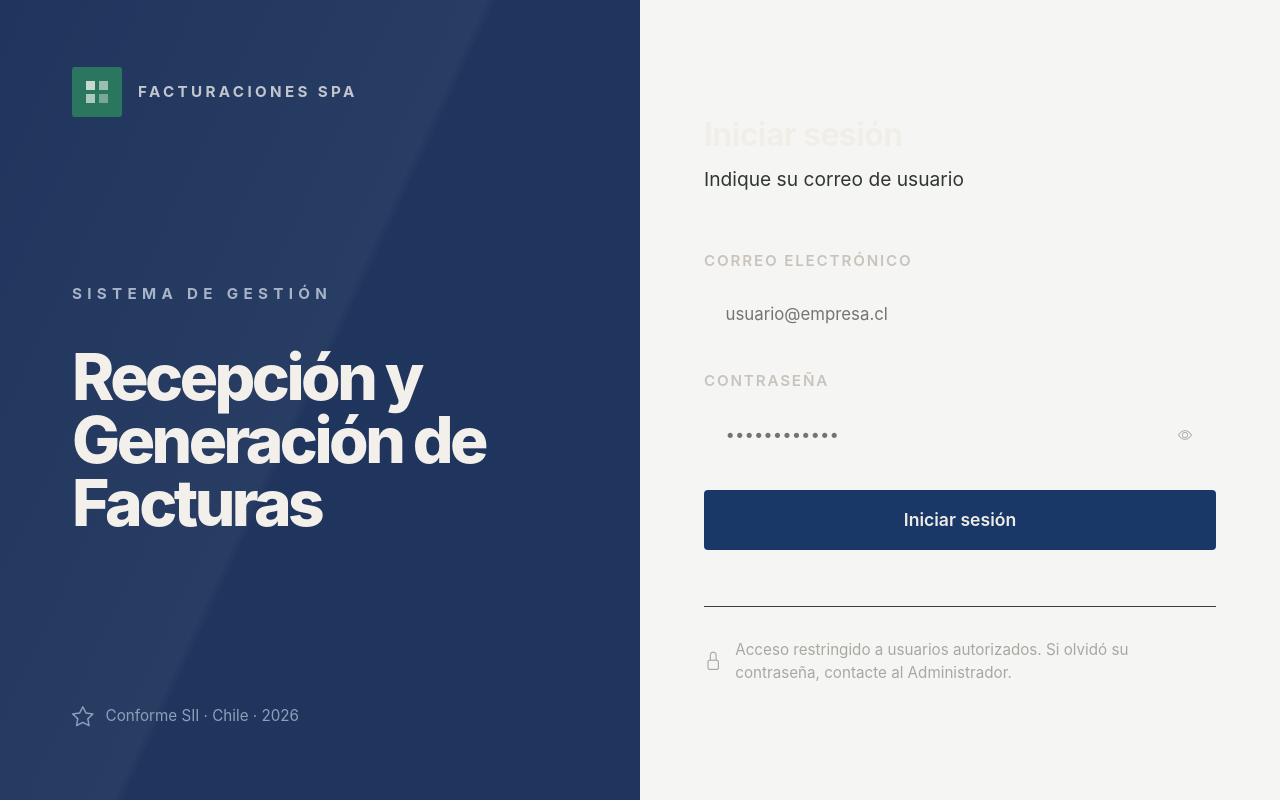
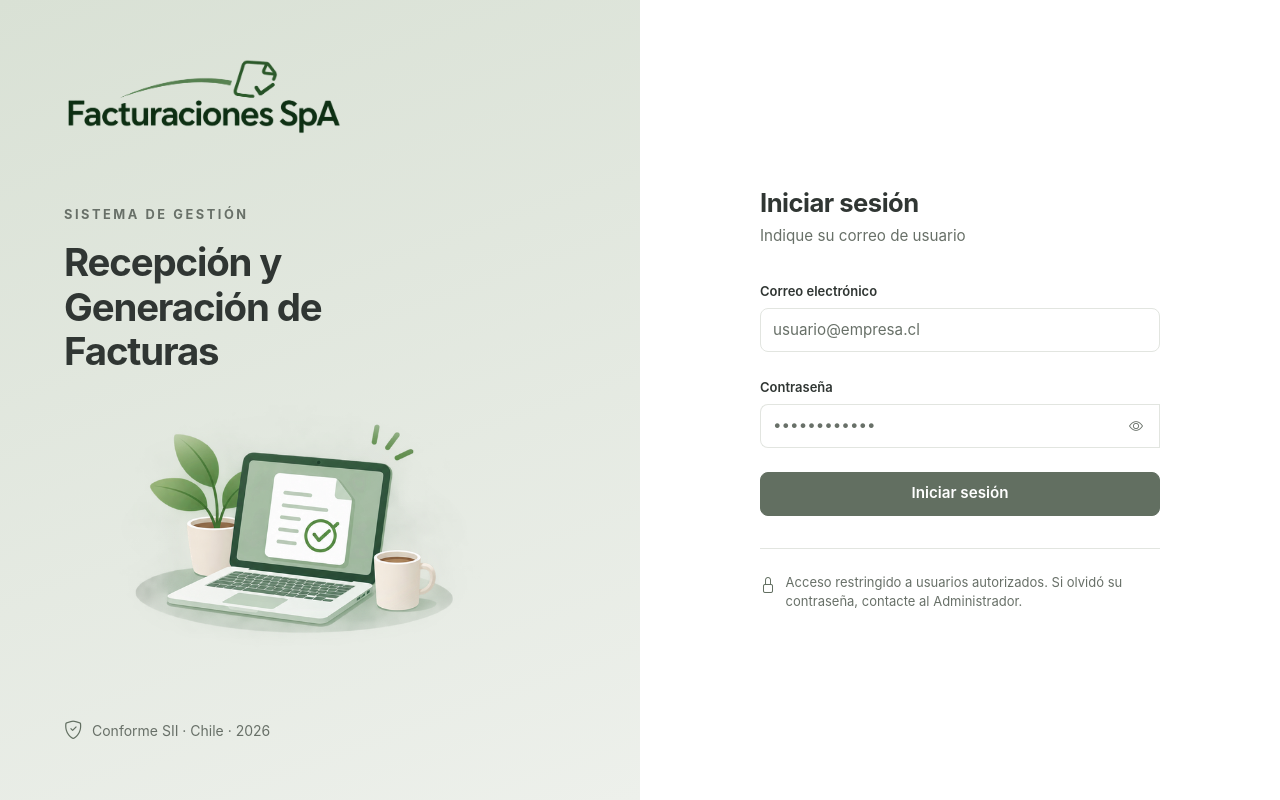
Before and after one commit to benjamnm/Proceso_de_Automatizacion_Recepcion_y_Generacion_de_Facturas, a Flask app: page /auth/login in a window 1280 px wide. Run offline with Flask 3, Linux system fonts and the light colour scheme; parts of the project's set-up code (start-up, migrations or seed data) failed here and were passed over.

Commit message:
feat(ui): login y error con logo e ilustración

```diff
--- a/Proceso_de_Automatizacion_Recepcion_y_Generacion_de_Facturas/app/static/css/app.css
+++ b/Proceso_de_Automatizacion_Recepcion_y_Generacion_de_Facturas/app/static/css/app.css
@@ -133,15 +133,6 @@ h5, .h5,
     color: var(--color-grafito);
 }
 
-h6, .h6 {
-    font-size: 0.95rem;
-    font-weight: 600;
-}
-
-a {
-    text-underline-offset: 0.15em;
-}
-
 :focus-visible {
     outline: 2px solid var(--color-salvia);
     outline-offset: 2px;
@@ -155,10 +146,6 @@ a:focus-visible,
 .form-check-input:focus-visible {
     outline: 0;
     box-shadow: var(--anillo-foco);
-}
-
-code {
-    color: var(--color-grafito);
 }
 
 
@@ -990,6 +977,23 @@ a.metrica-etiqueta:hover {
 }
 
 
+/* 7.15 Página de error */
+.pagina-error h1 {
+    font-size: 4rem;
+    color: var(--color-grafito);
+}
+
+.pagina-error .lead {
+    color: var(--color-texto-secundario);
+}
+
+.pagina-error-logo {
+    display: block;
+    width: 180px;
+    height: auto;
+    margin: 0 auto 2rem;
+}
+
 /* 8. Utilidades ------------------------------------------------------ */
 .texto-preformateado {
     white-space: pre-wrap;
--- a/Proceso_de_Automatizacion_Recepcion_y_Generacion_de_Facturas/app/static/css/login.css
+++ b/Proceso_de_Automatizacion_Recepcion_y_Generacion_de_Facturas/app/static/css/login.css
@@ -1,184 +1,119 @@
+/* =====================================================================
+   Login — tema claro salvia/grafito (Fase 3 del plan de rediseño v2)
+   Usa solo los tokens declarados en app.css.
+   ===================================================================== */
+
 .login-page {
     min-height: 100vh;
     display: grid;
-    grid-template-columns: minmax(420px, 1fr) minmax(520px, 1fr);
-    background: var(--dark);
+    grid-template-columns: 1fr;
+    background-color: var(--color-superficie);
 }
 
+/* Panel de marca (solo ≥ 992 px; en móvil lo oculta .d-none) */
 .login-brand-panel {
-    position: relative;
-    display: flex;
     flex-direction: column;
     justify-content: space-between;
-    padding: 4.2rem 4.5rem;
-    overflow: hidden;
-    background:
-        linear-gradient(
-            rgba(25, 47, 88, 0.97),
-            rgba(25, 47, 88, 0.97)
-        ),
-        linear-gradient(
-            90deg,
-            transparent 49%,
-            rgba(255, 255, 255, 0.04) 50%
-        );
-    background-size: auto, 58px 58px;
+    gap: 2rem;
+    padding: 3.5rem 4rem;
+    background: linear-gradient(160deg, var(--color-salvia-claro), var(--color-salvia-tenue));
 }
 
-.login-brand-panel::after {
-    content: "";
-    position: absolute;
-    inset: 0;
-    pointer-events: none;
-    background: linear-gradient(
-        115deg,
-        transparent 0%,
-        rgba(255, 255, 255, 0.04) 48%,
-        transparent 49%
-    );
-}
-
-.brand-header,
-.brand-content,
-.brand-footer {
-    position: relative;
-    z-index: 1;
-}
-
-.brand-header {
-    display: flex;
-    align-items: center;
-    gap: 1rem;
-}
-
-.brand-mark {
-    width: 50px;
-    height: 50px;
-    display: grid;
-    grid-template-columns: repeat(2, 1fr);
-    grid-template-rows: repeat(2, 1fr);
-    gap: 4px;
-    padding: 14px;
-    border-radius: 3px;
-    background: #2b765f;
-}
-
-.brand-mark span {
-    background: #d8e5dc;
-    opacity: 0.9;
-}
-
-.brand-mark span:nth-child(2) {
-    opacity: 0.65;
-}
-
-.brand-mark span:nth-child(3) {
-    opacity: 0.75;
-}
-
-.brand-mark span:nth-child(4) {
-    opacity: 0.45;
-}
-
-.brand-name {
-    color: #c1c6ce;
-    font-size: 0.95rem;
-    font-weight: 700;
-    letter-spacing: 0.22em;
+.brand-header img {
+    display: block;
+    width: 280px;
+    max-width: 100%;
+    height: auto;
 }
 
 .brand-content {
-    margin-top: auto;
-    margin-bottom: auto;
+    margin-block: auto;
 }
 
 .eyebrow {
-    margin-bottom: 2.5rem;
-    color: #a7b4c8;
-    font-size: 0.95rem;
+    margin-bottom: 1rem;
+    color: var(--color-texto-secundario);
+    font-size: 0.8rem;
     font-weight: 700;
-    letter-spacing: 0.35em;
+    letter-spacing: 0.2em;
 }
 
 .brand-content h1 {
-    margin: 0;
-    color: #f3efeb;
-    font-size: clamp(3.6rem, 5vw, 5.3rem);
-    font-weight: 800;
-    line-height: 0.98;
-    letter-spacing: -0.055em;
+    margin: 0 0 2rem;
+    color: var(--color-grafito);
+    font-size: 2.4rem;
+    font-weight: 700;
+    line-height: 1.15;
+    letter-spacing: -0.03em;
+}
+
+.login-ilustracion {
+    display: block;
+    width: 100%;
+    max-width: 460px;
+    height: auto;
 }
 
 .brand-footer {
     display: flex;
     align-items: center;
-    gap: 0.75rem;
-    color: #8ca0bc;
-    font-size: 0.95rem;
+    gap: 0.6rem;
+    color: var(--color-texto-secundario);
+    font-size: 0.875rem;
 }
 
-.brand-footer i {
-    color: var(--mint);
-    font-size: 1.35rem;
+.brand-footer .bi {
+    color: var(--color-salvia-oscuro);
+    font-size: 1.15rem;
 }
 
+/* Panel del formulario */
 .login-form-panel {
     display: flex;
     align-items: center;
     justify-content: center;
-    padding: 3rem 4rem;
-    background: var(--dark);
+    padding: 3rem 1.5rem;
+    background-color: var(--color-superficie);
 }
 
 .login-card {
-    width: min(100%, 525px);
+    width: min(100%, 400px);
+}
+
+.login-logo-movil {
+    display: block;
+    width: 180px;
+    height: auto;
+    margin: 0 auto 2rem;
 }
 
 .login-heading {
-    margin-bottom: 3.5rem;
+    margin-bottom: 2rem;
 }
 
 .login-heading h2 {
-    margin-bottom: 0.7rem;
-    color: #f1eeea;
-    font-size: 2rem;
+    margin-bottom: 0.4rem;
+    color: var(--color-grafito);
+    font-size: 1.6rem;
     font-weight: 700;
 }
 
 .login-heading p {
     margin: 0;
-    color: var(--muted);
-    font-size: 1.2rem;
+    color: var(--color-texto-secundario);
+    font-size: 0.95rem;
 }
 
-.form-label {
-    margin-bottom: 0.7rem;
-    color: #c8c3bd;
-    font-size: 0.95rem;
+.login-page .form-label {
+    margin-bottom: 0.4rem;
+    font-size: 0.8125rem;
     font-weight: 600;
-    letter-spacing: 0.12em;
-    text-transform: uppercase;
+    color: var(--color-grafito);
 }
 
 .login-input {
-    min-height: 62px;
-    border: 1px solid var(--border);
-    border-radius: 4px;
-    background: var(--input);
-    color: #f5f2ee;
-    font-size: 1.05rem;
-    padding: 0 1.35rem;
-}
-
-.login-input::placeholder {
-    color: #747572;
-}
-
-.login-input:focus {
-    border-color: var(--mint);
-    background: var(--input);
-    box-shadow: 0 0 0 0.2rem rgba(143, 208, 187, 0.15);
-    color: #ffffff;
+    min-height: 44px;
+    font-size: 0.95rem;
 }
 
 .password-input {
@@ -186,90 +121,74 @@
 }
 
 .password-toggle {
-    min-width: 62px;
-    border: 1px solid var(--border);
+    min-width: 46px;
+    border: 1px solid var(--color-borde);
     border-left: 0;
-    border-radius: 0 4px 4px 0;
-    background: var(--input);
-    color: #aaa9a4;
+    background-color: var(--color-superficie);
+    color: var(--color-texto-secundario);
 }
 
-.password-toggle:hover,
-.password-toggle:focus {
-    color: var(--mint);
+.password-toggle:hover {
+    background-color: var(--color-salvia-tenue);
+    color: var(--color-grafito);
+}
+
+.password-toggle:focus-visible {
+    box-shadow: var(--anillo-foco);
+}
+
+/* El campo y el botón de mostrar contraseña comparten el foco. */
+.input-group:focus-within .password-toggle {
+    border-color: var(--color-salvia);
+}
+
+.was-validated .password-input:invalid + .password-toggle {
+    border-color: var(--bs-form-invalid-border-color);
 }
 
 .btn-login {
-    min-height: 60px;
-    border: 0;
-    border-radius: 4px;
-    background: #193867;
-    color: #eeeae5;
-    font-size: 1.1rem;
-    font-weight: 600;
-}
-
-.btn-login:hover,
-.btn-login:focus {
-    background: #244b83;
-    color: #ffffff;
+    --bs-btn-color: var(--color-texto-invertido);
+    --bs-btn-bg: var(--color-salvia-oscuro);
+    --bs-btn-border-color: var(--color-salvia-oscuro);
+    --bs-btn-hover-color: var(--color-texto-invertido);
+    --bs-btn-hover-bg: var(--color-salvia-hover);
+    --bs-btn-hover-border-color: var(--color-salvia-hover);
+    --bs-btn-active-color: var(--color-texto-invertido);
+    --bs-btn-active-bg: var(--color-salvia-hover);
+    --bs-btn-active-border-color: var(--color-salvia-hover);
+    min-height: 44px;
+    font-size: 0.95rem;
 }
 
 .security-note {
     display: flex;
-    align-items: center;
-    gap: 0.8rem;
-    margin-top: 3.5rem;
-    padding-top: 2rem;
-    border-top: 1px solid #3b3d3c;
-    color: #aaa7a1;
-    font-size: 0.95rem;
+    align-items: flex-start;
+    gap: 0.6rem;
+    margin-top: 2rem;
+    padding-top: 1.5rem;
+    border-top: 1px solid var(--color-borde);
+    color: var(--color-texto-secundario);
+    font-size: 0.8125rem;
 }
 
-.security-note i {
-    font-size: 1.15rem;
+.security-note .bi {
+    color: var(--color-salvia-oscuro);
+    font-size: 1rem;
 }
 
-@media (max-width: 900px) {
+@media (min-width: 992px) {
     .login-page {
-        grid-template-columns: 1fr;
-    }
-
-    .login-brand-panel {
-        min-height: 420px;
-        padding: 2.5rem;
-    }
-
-    .brand-content h1 {
-        font-size: clamp(3rem, 10vw, 4.5rem);
+        grid-template-columns: minmax(420px, 1fr) minmax(480px, 1fr);
     }
 
     .login-form-panel {
-        padding: 3rem 1.5rem;
+        padding: 3rem 4rem;
     }
 }
 
-@media (max-width: 480px) {
-    .login-brand-panel {
-        min-height: 360px;
-        padding: 2rem 1.5rem;
-    }
-
-    .brand-name {
-        font-size: 0.72rem;
-        letter-spacing: 0.13em;
-    }
-
-    .brand-content h1 {
-        font-size: 3rem;
-    }
-
-    .eyebrow {
-        margin-bottom: 1.5rem;
-        font-size: 0.75rem;
-    }
-
-    .login-heading {
-        margin-bottom: 2.5rem;
+@media (max-width: 575.98px) {
+    .login-form-panel {
+        align-items: flex-start;
+        padding: 2.5rem 1.25rem;
     }
 }
--- a/Proceso_de_Automatizacion_Recepcion_y_Generacion_de_Facturas/app/templates/auth/login.html
+++ b/Proceso_de_Automatizacion_Recepcion_y_Generacion_de_Facturas/app/templates/auth/login.html
@@ -13,18 +13,14 @@
 
 {% block content %}
 <main class="login-page">
-    <section class="login-brand-panel">
+    <section class="login-brand-panel d-none d-lg-flex">
         <div class="brand-header">
-            <div class="brand-mark" aria-hidden="true">
-                <span></span>
-                <span></span>
-                <span></span>
-                <span></span>
-            </div>
-
-            <span class="brand-name">
-                FACTURACIONES SPA
-            </span>
+            <img
+                src="{{ url_for('static', filename='img/logo-facturaciones@2x.png') }}"
+                width="280"
+                height="81"
+                alt="Facturaciones SpA"
+            >
         </div>
 
         <div class="brand-content">
@@ -37,16 +33,34 @@
                 Generación de<br>
                 Facturas
             </h1>
+
+            <img
+                class="login-ilustracion"
+                src="{{ url_for('static', filename='img/login-ilustracion.png') }}"
+                width="720"
+                height="381"
+                alt=""
+            >
         </div>
 
         <div class="brand-footer">
-            <i class="bi bi-star"></i>
+            <i class="bi bi-shield-check" aria-hidden="true"></i>
             <span>Conforme SII · Chile · 2026</span>
         </div>
     </section>
 
     <section class="login-form-panel">
         <div class="login-card">
+            <img
+                class="login-logo-movil d-lg-none"
+                src="{{ url_for('static', filename='img/logo-facturaciones.png') }}"
+                srcset="{{ url_for('static', filename='img/logo-facturaciones.png') }} 1x,
+                        {{ url_for('static', filename='img/logo-facturaciones@2x.png') }} 2x"
+                width="180"
+                height="53"
+                alt="Facturaciones SpA"
+            >
+
             <header class="login-heading">
                 <h2>Iniciar sesión</h2>
                 <p>Indique su correo de usuario</p>
@@ -111,7 +125,8 @@
                     >
                         <i
                             class="bi bi-eye"
-                            id="passwordIcon">
+                            id="passwordIcon"
+                            aria-hidden="true">
                         </i>
                     </button>
 
```
Also changed, not shown: Proceso_de_Automatizacion_Recepcion_y_Generacion_de_Facturas/app/templates/errores/error.html (+15 -3 lines).
